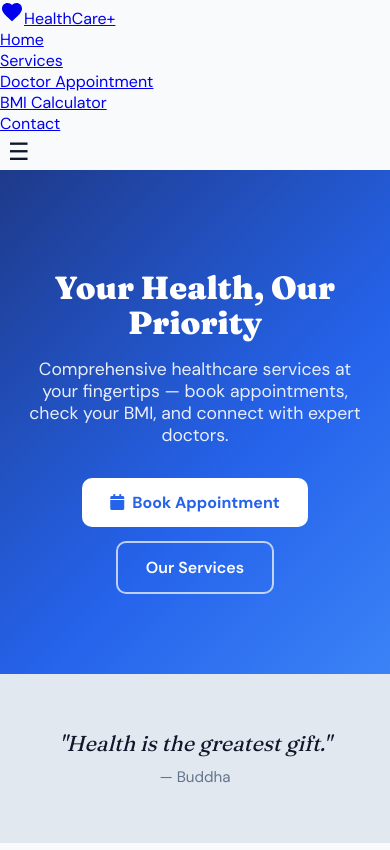
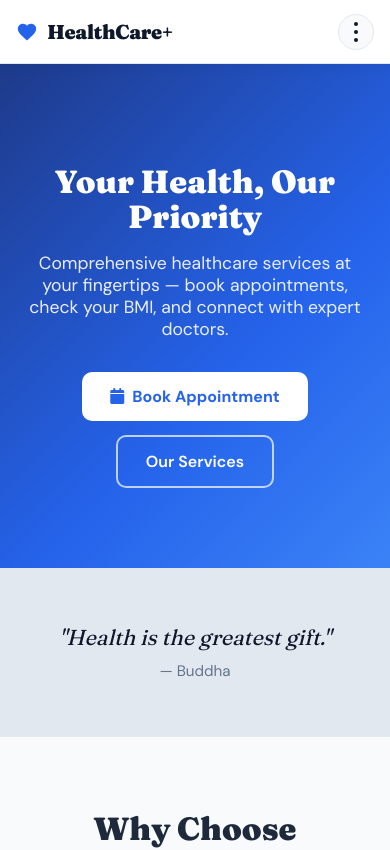
Before and after one commit to Anik712024/healthcare-plus, a React (Vite) app in the folder frontend/: page / in a window 390 px wide. Shown: the top 850 px of the page. Built offline with nearby package versions, Linux system fonts and the light colour scheme; the HTML template or start-up script is replaced by a standard one.

Commit message:
improved mobile navbar with three dot menu

```diff
--- a/frontend/src/components/Navbar.jsx
+++ b/frontend/src/components/Navbar.jsx
@@ -6,44 +6,81 @@ export default function Navbar() {
   const [menuOpen, setMenuOpen] = useState(false);
 
   return (
+    <>
       <nav className="navbar">
-      <Link to="/" className="nav-brand">
-        <svg width="24" height="24" viewBox="0 0 24 24" fill="currentColor">
+        {/* Brand */}
+        <Link to="/" className="nav-brand" onClick={() => setMenuOpen(false)}>
+          <svg width="22" height="22" viewBox="0 0 24 24" fill="currentColor">
             <path d="M12 21.35l-1.45-1.32C5.4 15.36 2 12.28 2 8.5 2 5.42 4.42 3 7.5 3c1.74 0 3.41.81 4.5 2.09C13.09 3.81 14.76 3 16.5 3 19.58 3 22 5.42 22 8.5c0 3.78-3.4 6.86-8.55 11.54L12 21.35z" />
           </svg>
-        HealthCare+
+          <span className="brand-text">HealthCare+</span>
         </Link>
 
         {/* Desktop nav links */}
         <ul className="nav-links">
           <li><NavLink to="/" end className={({ isActive }) => isActive ? 'active' : ''}>Home</NavLink></li>
           <li><NavLink to="/services" className={({ isActive }) => isActive ? 'active' : ''}>Services</NavLink></li>
-        <li><NavLink to="/appointment" className={({ isActive }) => isActive ? 'active' : ''}>Doctor Appointment</NavLink></li>
-        <li><NavLink to="/bmi" className={({ isActive }) => isActive ? 'active' : ''}>BMI Calculator</NavLink></li>
+          <li><NavLink to="/appointment" className={({ isActive }) => isActive ? 'active' : ''}>Appointment</NavLink></li>
+          <li><NavLink to="/bmi" className={({ isActive }) => isActive ? 'active' : ''}>BMI</NavLink></li>
           <li><NavLink to="/contact" className={({ isActive }) => isActive ? 'active' : ''}>Contact</NavLink></li>
         </ul>
 
-      {/* Desktop actions */}
+        {/* Right side */}
         <div className="nav-actions">
           <Link to="/login" className="btn-nav-login">Login</Link>
           <Link to="/register" className="btn-nav-register">Register</Link>
-        <button className="btn-hamburger" onClick={() => setMenuOpen(!menuOpen)}>
-          ☰
+
+          {/* Three dot menu button */}
+          <button
+            className="btn-three-dot"
+            onClick={() => setMenuOpen(!menuOpen)}
+            aria-label="Menu"
+          >
+            <span></span>
+            <span></span>
+            <span></span>
           </button>
         </div>
+      </nav>
 
-      {/* Mobile menu */}
+      {/* Dropdown menu */}
       {menuOpen && (
-        <div className="mobile-menu">
-          <NavLink to="/" end onClick={() => setMenuOpen(false)}>Home</NavLink>
-          <NavLink to="/services" onClick={() => setMenuOpen(false)}>Services</NavLink>
-          <NavLink to="/appointment" onClick={() => setMenuOpen(false)}>Doctor Appointment</NavLink>
-          <NavLink to="/bmi" onClick={() => setMenuOpen(false)}>BMI Calculator</NavLink>
-          <NavLink to="/contact" onClick={() => setMenuOpen(false)}>Contact</NavLink>
-          <NavLink to="/login" onClick={() => setMenuOpen(false)}>Login</NavLink>
-          <NavLink to="/register" onClick={() => setMenuOpen(false)}>Register</NavLink>
+        <>
+          <div className="menu-backdrop" onClick={() => setMenuOpen(false)} />
+          <div className="dropdown-menu">
+            <div className="dropdown-header">Navigation</div>
+            <NavLink to="/" end onClick={() => setMenuOpen(false)}>
+              <svg width="16" height="16" fill="none" stroke="currentColor" strokeWidth="2" viewBox="0 0 24 24"><path d="M3 9l9-7 9 7v11a2 2 0 01-2 2H5a2 2 0 01-2-2z"/><polyline points="9 22 9 12 15 12 15 22"/></svg>
+              Home
+            </NavLink>
+            <NavLink to="/services" onClick={() => setMenuOpen(false)}>
+              <svg width="16" height="16" fill="none" stroke="currentColor" strokeWidth="2" viewBox="0 0 24 24"><path d="M22 12h-4l-3 9L9 3l-3 9H2"/></svg>
+              Services
+            </NavLink>
+            <NavLink to="/appointment" onClick={() => setMenuOpen(false)}>
+              <svg width="16" height="16" fill="none" stroke="currentColor" strokeWidth="2" viewBox="0 0 24 24"><rect x="3" y="4" width="18" height="18" rx="2"/><line x1="16" y1="2" x2="16" y2="6"/><line x1="8" y1="2" x2="8" y2="6"/><line x1="3" y1="10" x2="21" y2="10"/></svg>
+              Doctor Appointment
+            </NavLink>
+            <NavLink to="/bmi" onClick={() => setMenuOpen(false)}>
+              <svg width="16" height="16" fill="none" stroke="currentColor" strokeWidth="2" viewBox="0 0 24 24"><line x1="18" y1="20" x2="18" y2="10"/><line x1="12" y1="20" x2="12" y2="4"/><line x1="6" y1="20" x2="6" y2="14"/></svg>
+              BMI Calculator
+            </NavLink>
+            <NavLink to="/contact" onClick={() => setMenuOpen(false)}>
+              <svg width="16" height="16" fill="none" stroke="currentColor" strokeWidth="2" viewBox="0 0 24 24"><path d="M22 16.92v3a2 2 0 01-2.18 2A19.79 19.79 0 013.09 4.18 2 2 0 015.09 2h3a2 2 0 012 1.72c.13 1 .37 1.97.72 2.9a2 2 0 01-.45 2.11L9.09 9.91a16 16 0 006.99 7l1.18-1.18a2 2 0 012.11-.45c.93.35 1.9.6 2.9.72A2 2 0 0122 17.92z"/></svg>
+              Contact
+            </NavLink>
+            <div className="dropdown-divider" />
+            <NavLink to="/login" onClick={() => setMenuOpen(false)} className="dropdown-login">
+              <svg width="16" height="16" fill="none" stroke="currentColor" strokeWidth="2" viewBox="0 0 24 24"><path d="M15 3h4a2 2 0 012 2v14a2 2 0 01-2 2h-4"/><polyline points="10 17 15 12 10 7"/><line x1="15" y1="12" x2="3" y2="12"/></svg>
+              Login
+            </NavLink>
+            <NavLink to="/register" onClick={() => setMenuOpen(false)} className="dropdown-register">
+              <svg width="16" height="16" fill="none" stroke="currentColor" strokeWidth="2" viewBox="0 0 24 24"><path d="M16 21v-2a4 4 0 00-4-4H6a4 4 0 00-4 4v2"/><circle cx="9" cy="7" r="4"/><line x1="19" y1="8" x2="19" y2="14"/><line x1="22" y1="11" x2="16" y2="11"/></svg>
+              Register
+            </NavLink>
           </div>
+        </>
       )}
-    </nav>
+    </>
   );
 }
--- a/frontend/src/styles/Navbar.css
+++ b/frontend/src/styles/Navbar.css
@@ -1,45 +1,208 @@
-.btn-hamburger {
-  display: none;
-  background: none;
-  border: none;
-  font-size: 1.5rem;
-  cursor: pointer;
-  color: var(--dark);
-  padding: 4px 8px;
+/* ── Navbar.css ── */
+
+.navbar {
+  background: var(--white);
+  border-bottom: 1px solid var(--border);
+  position: sticky;
+  top: 0;
+  z-index: 200;
+  padding: 0 48px;
+  display: flex;
+  align-items: center;
+  justify-content: space-between;
+  height: var(--nav-h);
+  box-shadow: 0 2px 12px rgba(0,0,0,0.05);
 }
 
-.mobile-menu {
-  position: absolute;
-  top: var(--nav-h);
-  left: 0;
-  right: 0;
-  background: var(--white);
-  border-bottom: 1px solid var(--border);
+/* ── Brand ── */
+.nav-brand {
   display: flex;
-  flex-direction: column;
-  padding: 12px 24px;
-  gap: 4px;
-  z-index: 199;
-  box-shadow: 0 4px 12px rgba(0,0,0,0.1);
+  align-items: center;
+  gap: 9px;
+  text-decoration: none;
+  color: var(--dark);
+  flex-shrink: 0;
 }
 
-.mobile-menu a {
-  padding: 12px 16px;
+.nav-brand svg {
+  color: var(--blue);
+  flex-shrink: 0;
+}
+
+.brand-text {
+  font-family: 'Fraunces', serif;
+  font-size: 1.25rem;
+  font-weight: 900;
+  color: var(--dark);
+  letter-spacing: -0.02em;
+}
+
+/* ── Desktop nav links ── */
+.nav-links {
+  display: flex;
+  align-items: center;
+  gap: 2px;
+  list-style: none;
+}
+
+.nav-links a {
+  padding: 7px 14px;
   border-radius: 9px;
-  font-size: 0.95rem;
+  font-size: 0.9rem;
+  font-weight: 500;
+  color: var(--muted);
+  text-decoration: none;
+  transition: background 0.2s, color 0.2s;
+  display: block;
+}
+
+.nav-links a:hover { background: #f0f3ff; color: var(--blue); }
+.nav-links a.active { background: var(--blue-mid); color: var(--blue); font-weight: 600; }
+
+/* ── Nav actions ── */
+.nav-actions {
+  display: flex;
+  align-items: center;
+  gap: 10px;
+}
+
+.btn-nav-login {
+  padding: 8px 18px;
+  border-radius: 9px;
+  border: 1.5px solid var(--border);
+  background: var(--white);
+  color: var(--text);
+  font-family: 'DM Sans', sans-serif;
+  font-size: 0.9rem;
+  font-weight: 500;
+  cursor: pointer;
+  transition: border-color 0.2s, background 0.2s;
+  text-decoration: none;
+}
+
+.btn-nav-login:hover { border-color: var(--blue); background: var(--blue-light); }
+
+.btn-nav-register {
+  padding: 8px 18px;
+  border-radius: 9px;
+  background: var(--dark);
+  color: var(--white);
+  font-family: 'DM Sans', sans-serif;
+  font-size: 0.9rem;
+  font-weight: 600;
+  border: none;
+  cursor: pointer;
+  transition: background 0.2s, transform 0.15s;
+  text-decoration: none;
+}
+
+.btn-nav-register:hover { background: #1e293b; transform: translateY(-1px); }
+
+/* ── Three dot button ── */
+.btn-three-dot {
+  display: none;
+  flex-direction: column;
+  justify-content: center;
+  align-items: center;
+  gap: 4px;
+  width: 36px;
+  height: 36px;
+  border-radius: 50%;
+  background: var(--bg);
+  border: 1px solid var(--border);
+  cursor: pointer;
+  transition: background 0.2s;
+  padding: 0;
+}
+
+.btn-three-dot span {
+  width: 4px;
+  height: 4px;
+  background: var(--dark);
+  border-radius: 50%;
+  display: block;
+}
+
+.btn-three-dot:hover { background: var(--blue-mid); }
+
+/* ── Backdrop ── */
+.menu-backdrop {
+  position: fixed;
+  inset: 0;
+  z-index: 298;
+  background: rgba(0,0,0,0.3);
+}
+
+/* ── Dropdown menu ── */
+.dropdown-menu {
+  position: fixed;
+  top: calc(var(--nav-h) + 8px);
+  right: 16px;
+  background: var(--white);
+  border: 1px solid var(--border);
+  border-radius: 16px;
+  padding: 8px;
+  min-width: 220px;
+  box-shadow: 0 8px 32px rgba(0,0,0,0.12);
+  z-index: 299;
+  animation: fadeUp 0.2s ease;
+}
+
+.dropdown-header {
+  font-size: 0.72rem;
+  font-weight: 700;
+  color: var(--muted);
+  text-transform: uppercase;
+  letter-spacing: 0.08em;
+  padding: 6px 12px 8px;
+}
+
+.dropdown-menu a {
+  display: flex;
+  align-items: center;
+  gap: 10px;
+  padding: 10px 12px;
+  border-radius: 10px;
+  font-size: 0.9rem;
   font-weight: 500;
   color: var(--text);
   text-decoration: none;
-  transition: background 0.2s;
+  transition: background 0.15s, color 0.15s;
 }
 
-.mobile-menu a:hover {
-  background: var(--blue-light);
-  color: var(--blue);
+.dropdown-menu a:hover { background: var(--blue-light); color: var(--blue); }
+.dropdown-menu a.active { background: var(--blue-mid); color: var(--blue); font-weight: 600; }
+
+.dropdown-divider {
+  height: 1px;
+  background: var(--border);
+  margin: 6px 8px;
 }
 
+.dropdown-login {
+  color: var(--text) !important;
+}
+
+.dropdown-register {
+  background: var(--dark) !important;
+  color: var(--white) !important;
+  margin-top: 4px;
+}
+
+.dropdown-register:hover {
+  background: #1e293b !important;
+  color: var(--white) !important;
+}
+
+/* ── Responsive ── */
 @media (max-width: 960px) {
-  .btn-hamburger { display: flex; align-items: center; }
+  .navbar { padding: 0 20px; }
+  .nav-links { display: none; }
   .btn-nav-login { display: none; }
   .btn-nav-register { display: none; }
+  .btn-three-dot { display: flex; }
 }
+
+@media (max-width: 600px) {
+  .navbar { padding: 0 16px; }
+}
```
Lines whose indentation alone changed are shown as unchanged.
